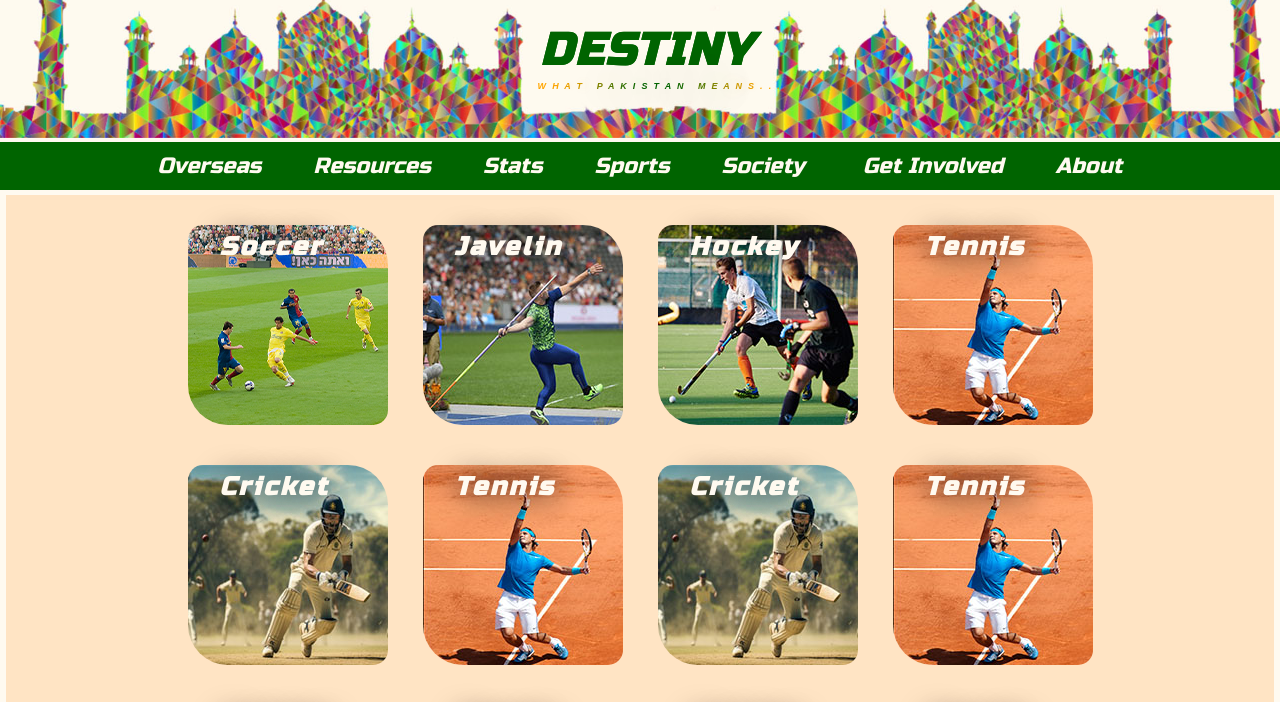
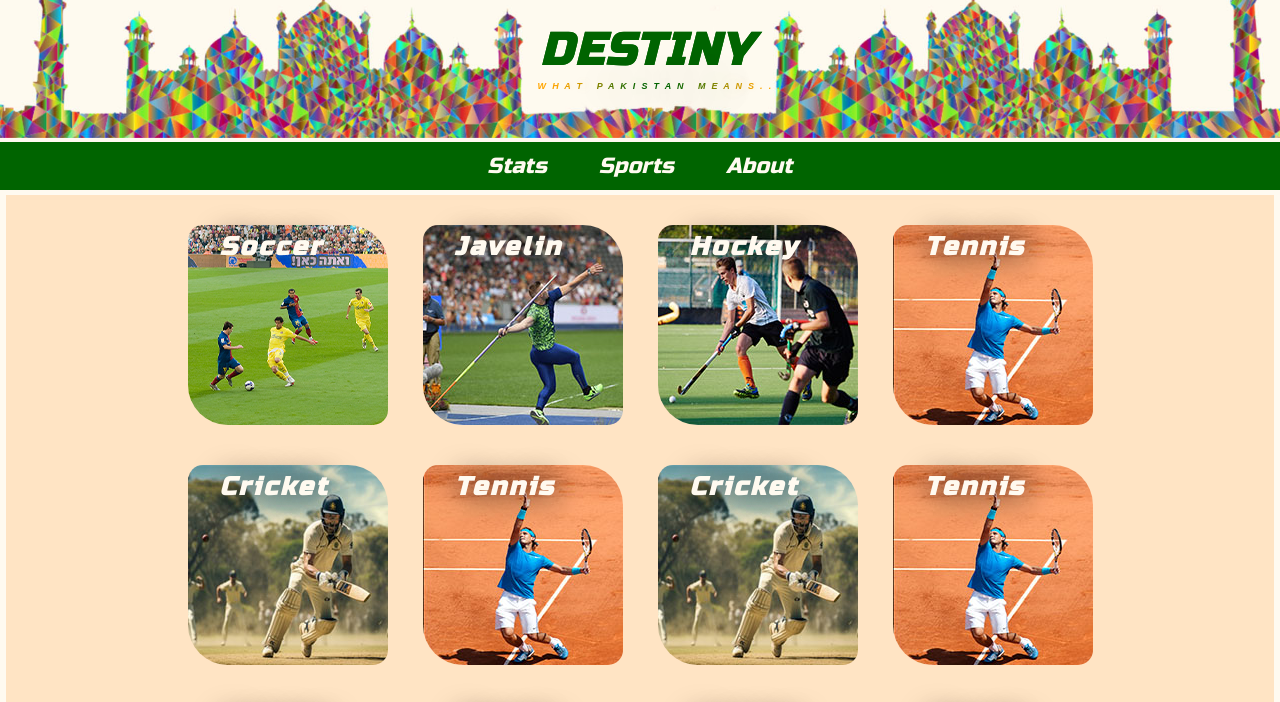
Before and after one commit to techman96/DestinyPak, a plain HTML site: page sports.html in a window 1280 px wide. Shown: the part 32-734 px from the top of the page. Drawn offline with Linux system fonts and the light colour scheme; a web font is replaced by a local one.

Commit message:
Update sports.html

```diff
--- a/sports.html
+++ b/sports.html
@@ -60,12 +60,9 @@
 
      <nav>
       <ul>
-      <li><a href="communities.html"><img src="">Overseas</a></li>
-      <li><a href="resources.html">Resources</a></li>
+
       <li><a href="stats.html">Stats</a></li>
       <li><a href="sports.html">Sports</a></li>
-      <li><a href="society.html">Society</a></li>
-      <li><a href="get involved.html"><img src=""> Get Involved</a></li>
       <li><a href="about.html">About</a></li>
     </ul>
  </nav>
```
